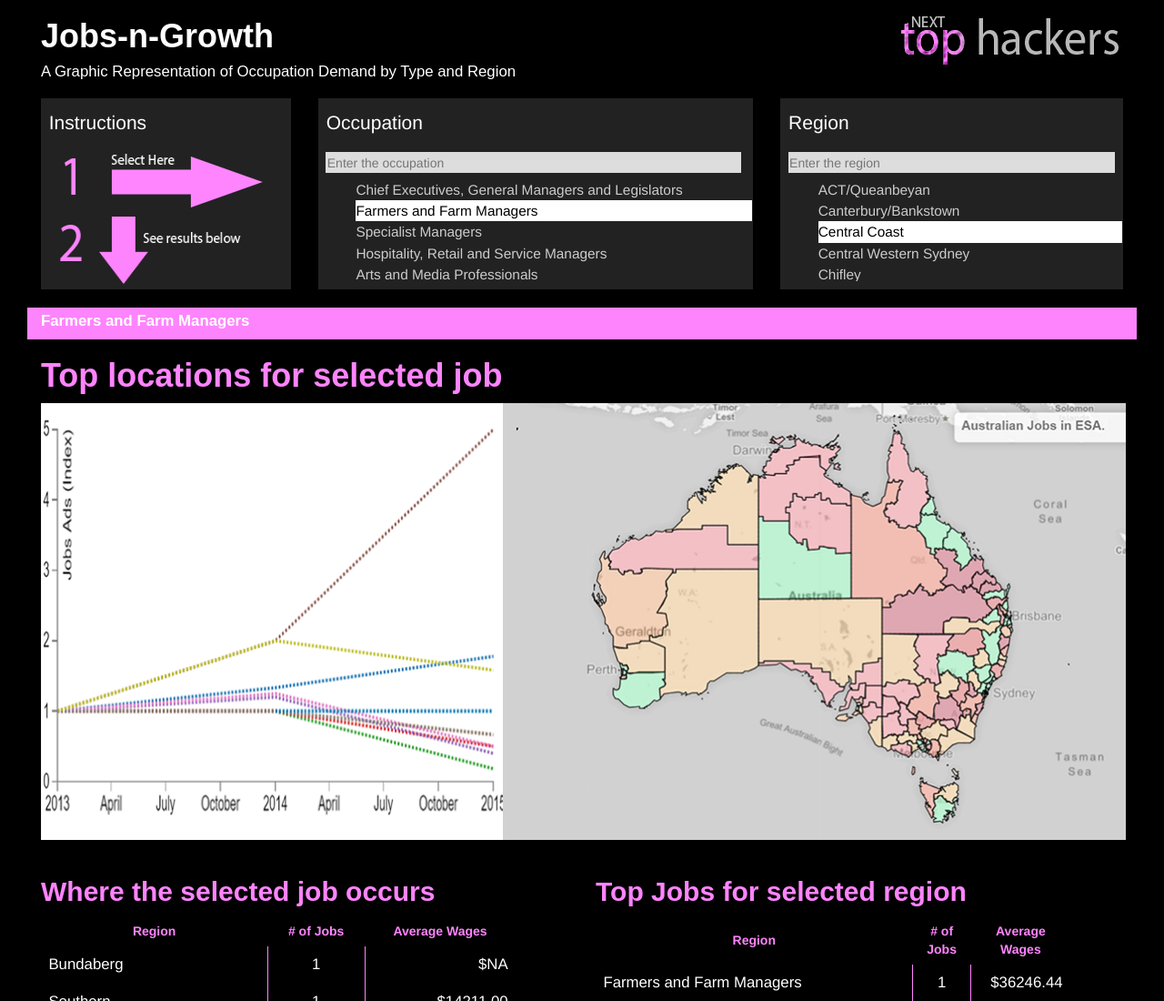
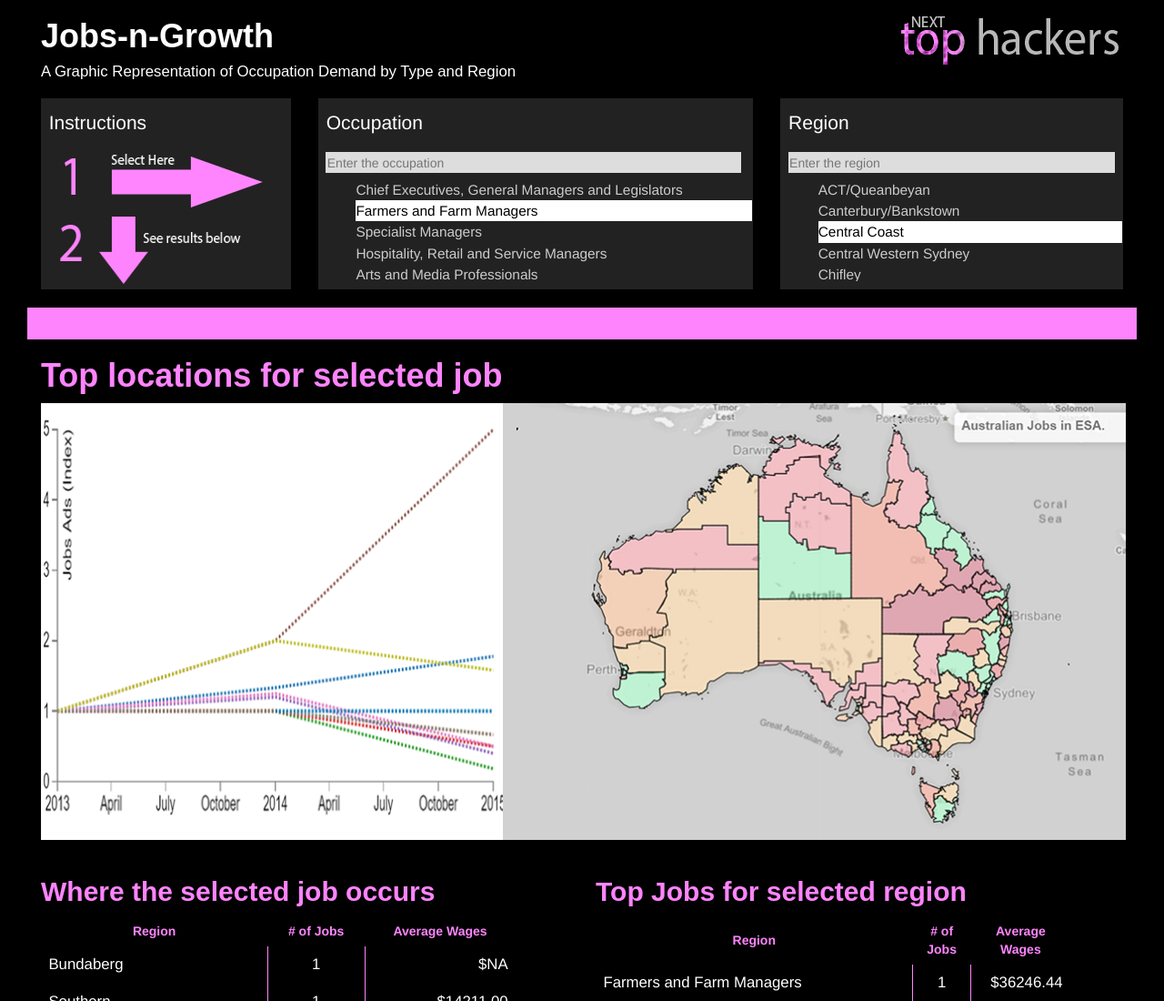
Before and after one commit to npmcdn-to-unpkg-bot/jobsngrowth, a website: page public/index.html in a window 1280 px wide. Shown: the top 1100 px of the page at 91% size. Drawn offline with Linux system fonts and the light colour scheme.

Commit message:
adjust labels

```diff
--- a/public/index.html
+++ b/public/index.html
@@ -336,7 +336,7 @@
 </div>
 <div class="row">
     <div class="col-md-12 occ">
-        <p>{{selectedOccupationTitle}}</p>
+        <p>&nbsp;</p>
     </div>
 </div>
 <div class="row">
```
